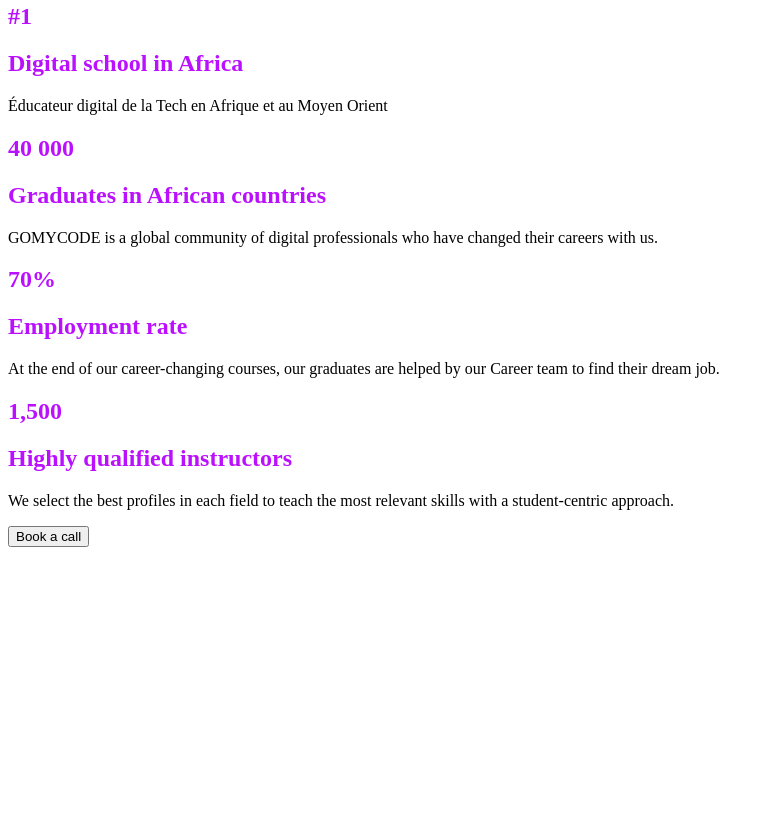
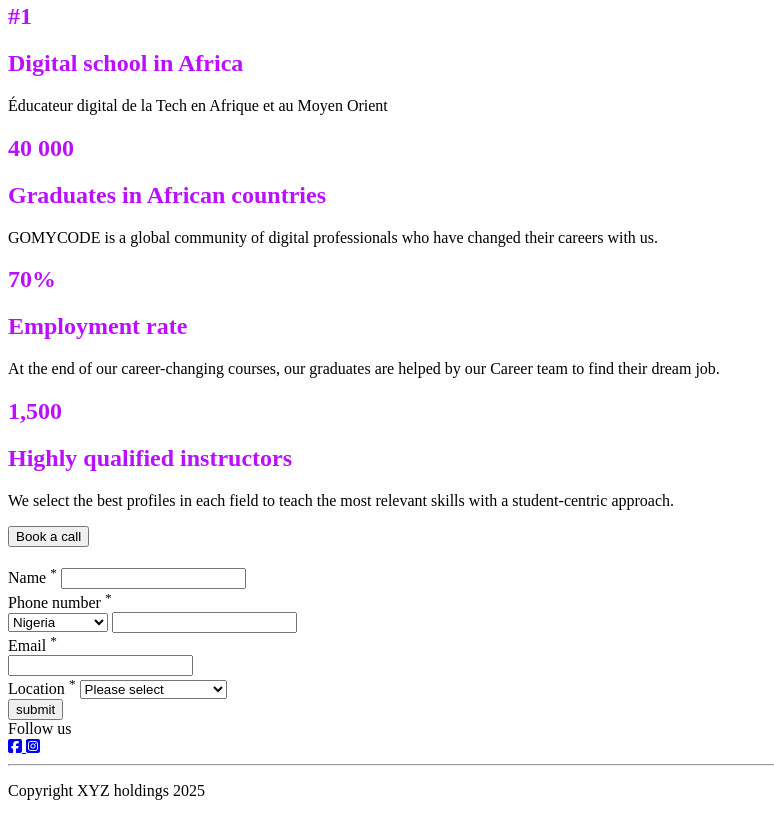
Before and after one commit to KussiyWanza/html-2, a plain HTML site: page index.html in a window 1280 px wide. Shown: the part 1369-2185 px from the top of the page, without its empty margins (0-774 px from the left). Before the commit the page ends 1924 px from the top, so only its background shows below. Drawn offline with Linux system fonts and the light colour scheme.

Commit message:
update code

```diff
--- a/index.html
+++ b/index.html
@@ -110,6 +110,7 @@
       <button>Learn more</button>
     </div>
     <!--CP course ends-->
+
     <br />
     <!--Join school-->
     <section class="h2-lol">
@@ -155,6 +156,60 @@
       </div>
       <button>Book a call</button>
     </section>
+    <!--Join school ends-->
+    <br />
+
+    <!--Contact us form-->
+    <form>
+      <div>
+        <label for="fullname">Name <sup>*</sup></label>
+        <input type="text" id="fullname" />
+      </div>
+
+      <div>
+        <label for="phone number">Phone number <sup>*</sup></label>
+        <br />
+        <select name="phone number" id="phone number">
+          <option value="Nigeria">Nigeria</option>
+          <option value="United states">United states</option>
+          <option value="Ghana">Ghana</option>
+        </select>
+        <input type="tel" />
+      </div>
+
+      <div>
+        <label for="email">Email <sup>*</sup></label>
+        <br />
+        <input type="email" id="email" />
+      </div>
+
+      <div>
+        <label for="location">Location <sup>*</sup></label>
+        <select name="location" id="location">
+          <option value="">Please select</option>
+          <option value="abuja hackerspace">Abuja Hackerspaces</option>
+          <option value="lagos hackerspace">Lagos Hackerspaces</option>
+        </select>
+      </div>
+      <button type="submit">submit</button>
+    </form>
+    <!--Contact us form ends-->
+
+    <footer>
+      <span>Follow us</span>
+      <div>
+        <a href="https://www.facebook.com/gomycode/" target="_blank">
+          <i class="fa-brands fa-square-facebook"></i>
+        </a>
+
+        <a href="https://www.instagram.com/gomycode.nigeria/" target="_blank">
+          <i class="fa-brands fa-square-instagram"></i>
+        </a>
+      </div>
+      <hr />
+      <p>Copyright XYZ holdings 2025</p>
+    </footer>
+
     <script
       src="https://kit.fontawesome.com/4bde231455.js"
       crossorigin="anonymous"
```
